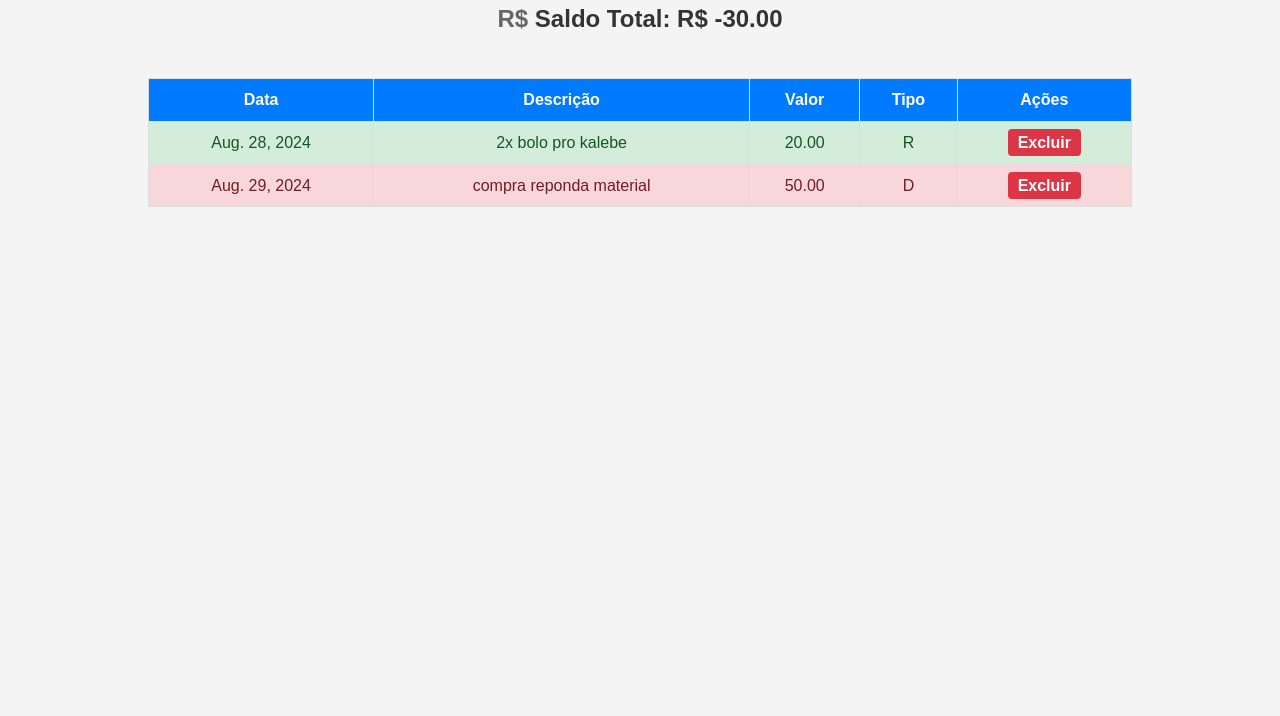
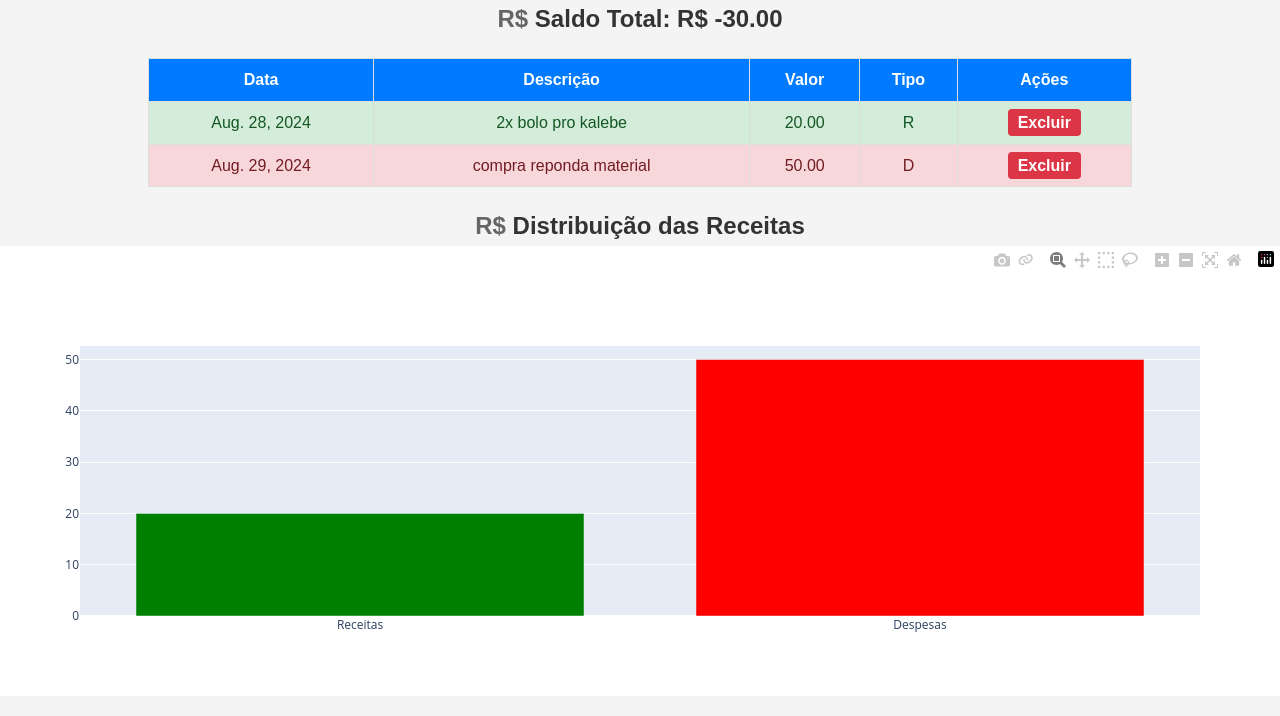
Before and after one commit to AthosSperber/gerenciadorFinancas, a Django app: page /transacoes/ in a window 1280 px wide. Shown: the part 94-810 px from the top of the page. Before the commit the page ends 301 px from the top, so only its background shows below. Run offline with Django 5.2, Linux system fonts and the light colour scheme; data comes from the database, SQL or seed files in the repository; both versions use the stored data as it was after the commit.

Commit message:
gráfico com ploty

```diff
--- a/gerenciador_financas/finanças/static/css/base.css
+++ b/gerenciador_financas/finanças/static/css/base.css
@@ -5,7 +5,7 @@
     box-sizing: border-box;
 }
 
-/* Estilo padrão de corpo */
+/* Estilo padrão */
 body {
     font-family: Arial, sans-serif;
     line-height: 1.6;
--- a/gerenciador_financas/finanças/static/css/home.css
+++ b/gerenciador_financas/finanças/static/css/home.css
@@ -1,5 +1,3 @@
-/* home.css */
-
 body {
     display: flex;
     justify-content: center;
--- a/gerenciador_financas/finanças/static/css/transacoes_delete.css
+++ b/gerenciador_financas/finanças/static/css/transacoes_delete.css
@@ -1,6 +1,3 @@
-/* transacoes_delete.css */
-
-/* Estilo do formulário de exclusão */
 form {
     max-width: 600px;
     margin: auto;
--- a/gerenciador_financas/finanças/static/css/transacoes_form.css
+++ b/gerenciador_financas/finanças/static/css/transacoes_form.css
@@ -1,5 +1,3 @@
-/* transacoes_form.css */
-
 form {
     max-width: 600px;
     margin: auto;
--- a/gerenciador_financas/finanças/static/css/transacoes_list.css
+++ b/gerenciador_financas/finanças/static/css/transacoes_list.css
@@ -1,5 +1,3 @@
-/* transacoes_list.css */
-
 .container {
     width: 80%;
     margin: auto;
--- a/gerenciador_financas/finanças/templates/finanças/transacoes_list.html
+++ b/gerenciador_financas/finanças/templates/finanças/transacoes_list.html
@@ -16,7 +16,6 @@
     </header>
     <section class="saldo">
         <h2>Saldo Total: R$ {{ saldo }}</h2>
-    </section>
         <main>
             <div class="container">
                 <table>
@@ -45,5 +44,10 @@
                 </table>
             </div>
         </main>
+        <h2>Distribuição das Receitas</h2>
+        <div id="grafico">
+            {{ graphics|safe }}
+        </div>
+    </section>
 </body>
 </html>
--- a/gerenciador_financas/finanças/views.py
+++ b/gerenciador_financas/finanças/views.py
@@ -1,3 +1,5 @@
+import plotly.graph_objs as go
+from plotly.offline import plot
 from django.shortcuts import render, redirect, get_object_or_404
 from .models import Transacao
 from .forms import TransacaoForm
@@ -5,9 +7,17 @@ from .forms import TransacaoForm
 def transacoes_list(request):
     transacoes = Transacao.objects.all()
     saldo = sum([t.valor if t.tipo == 'R' else -t.valor for t in transacoes])
+
+    receitas = sum(t.valor for t in transacoes if t.tipo == 'R')
+    despesas = sum(t.valor for t in transacoes if t.tipo == 'D')
+
+    fig = go.Figure(data=[go.Bar(x=['Receitas', 'Despesas'], y=[receitas, despesas], marker_color=['green', 'red'])])
+    graphic = plot(fig, output_type='div')
+
     return render(request, 'finanças/transacoes_list.html', {
         'transacoes': transacoes,
         'saldo': saldo,
+        'graphics': graphic,
         })
 
 def transacao_create(request):
```
Also changed, not shown: gerenciador_financas/db.sqlite3. Lines whose indentation alone changed are shown as unchanged.
